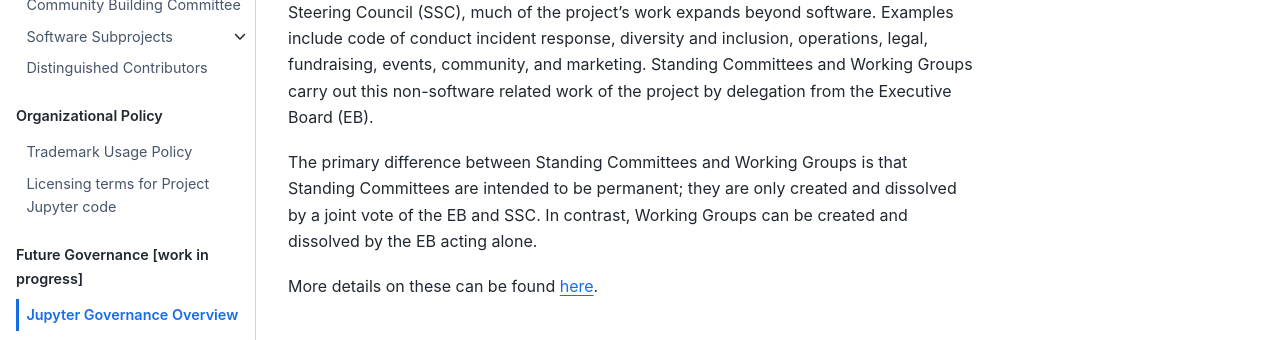
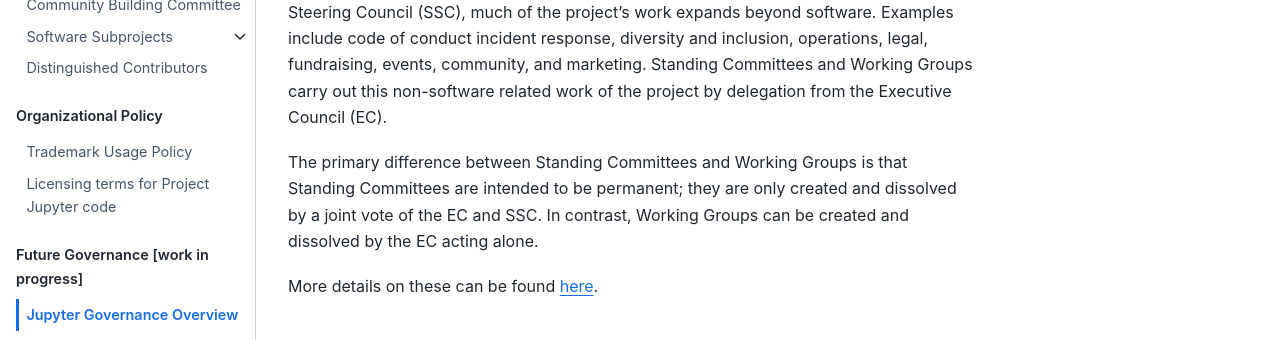
Before and after one commit to jupyter/governance, a Jupyter Book: the page built from overview.md, in a window 1280 px wide and 900 px high, scrolled down 1276 px. Shown: the part 285-625 px from the top of the window. Built offline with Jupyter Book 1.0.4 settings and Sphinx 7.4.7 and the Sphinx Book theme 1.1.4, drawn with Linux system fonts in a browser that asks for light colours; pages that are not in the unit, such as notebooks, are missing from menus; some of the changed text lies outside the part shown.

Commit message:
Fix E. Board -> Council stray refs

```diff
--- a/overview.md
+++ b/overview.md
@@ -21,9 +21,9 @@
 
 ### Standing Committees and Working Groups
 
-In addition to the software work on Jupyter that is coordinated through the Software Steering Council (SSC), much of the project’s work expands beyond software. Examples include code of conduct incident response, diversity and inclusion, operations, legal, fundraising, events, community, and marketing. Standing Committees and Working Groups carry out this non-software related work of the project by delegation from the Executive Board (EB).
+In addition to the software work on Jupyter that is coordinated through the Software Steering Council (SSC), much of the project’s work expands beyond software. Examples include code of conduct incident response, diversity and inclusion, operations, legal, fundraising, events, community, and marketing. Standing Committees and Working Groups carry out this non-software related work of the project by delegation from the Executive Council (EC).
 
-The primary difference between Standing Committees and Working Groups is that Standing Committees are intended to be permanent; they are only created and dissolved by a joint vote of the EB and SSC. In contrast, Working Groups can be created and dissolved by the EB acting alone.
+The primary difference between Standing Committees and Working Groups is that Standing Committees are intended to be permanent; they are only created and dissolved by a joint vote of the EC and SSC. In contrast, Working Groups can be created and dissolved by the EC acting alone.
 
 More details on these can be found [here](standing_committees_and_working_groups.md).
 
```
